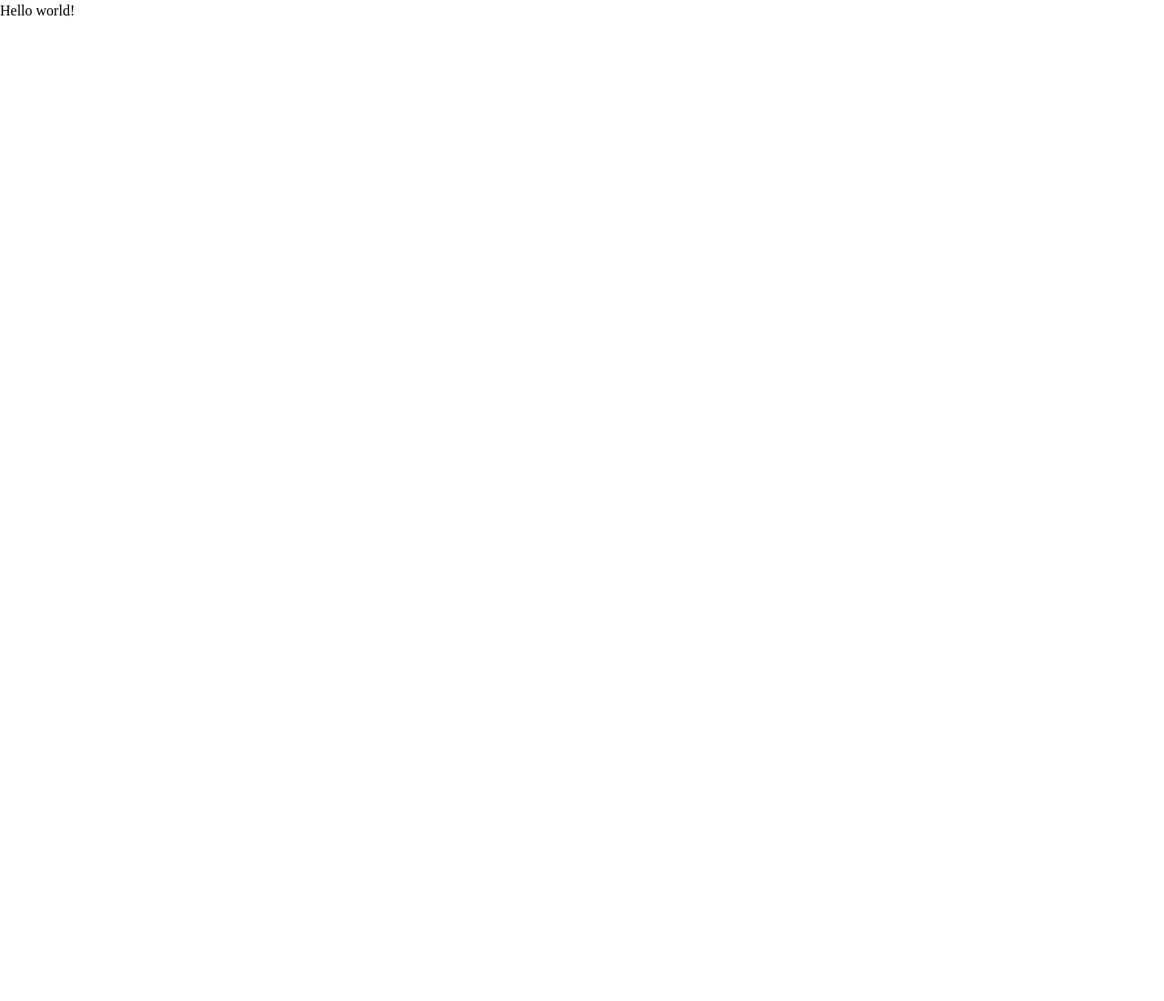
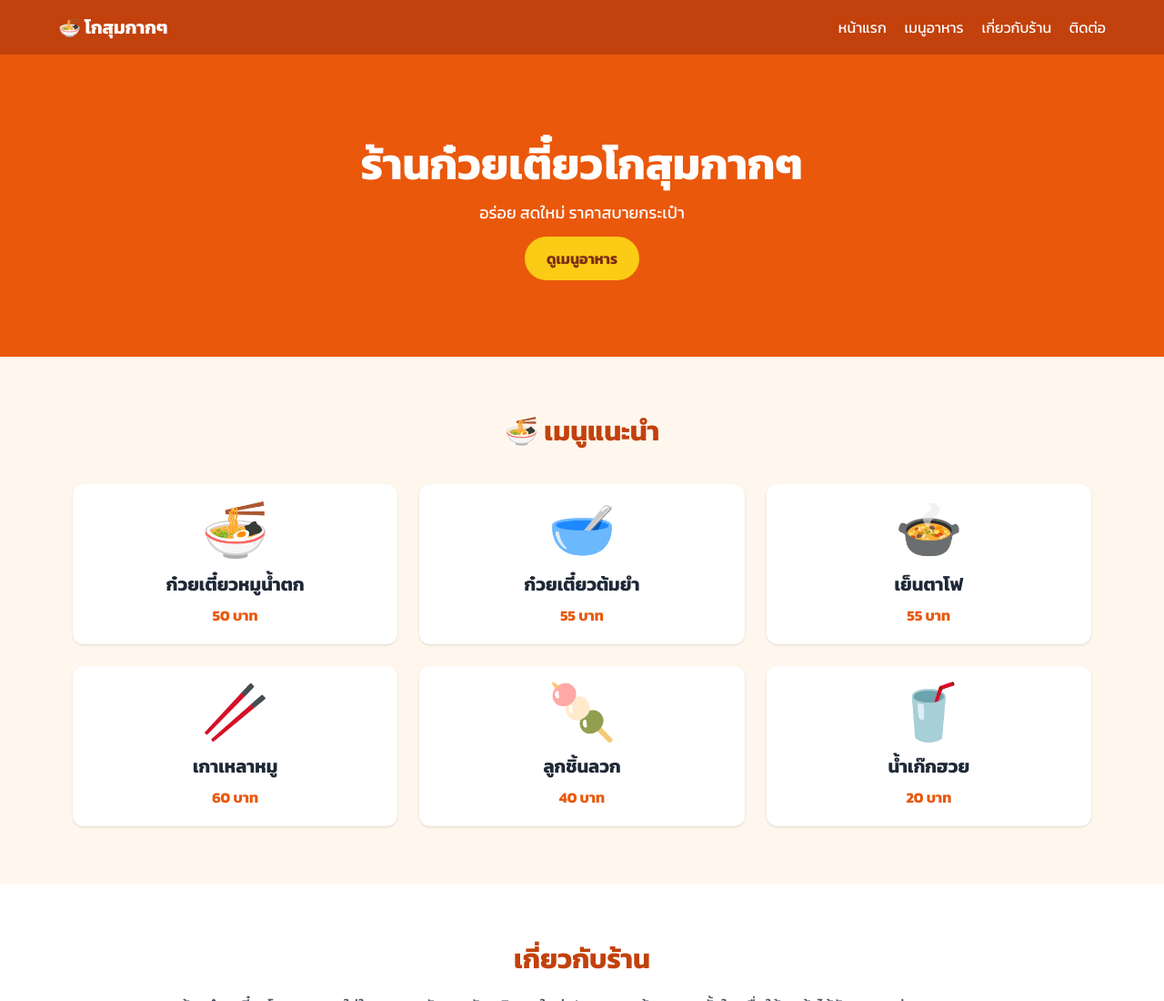
Before and after one commit to channelwa123-sketch/jakawat123, a website built with Vite: page my-jakawat/index.html in a window 1280 px wide. Shown: the top 1100 px of the page at 91% size. Before the commit the page ends 800 px from the top, so only its background shows below. Built offline with nearby package versions, Linux system fonts and the light colour scheme.

Commit message:
first commit

```diff
--- a/my-jakawat/index.html
+++ b/my-jakawat/index.html
@@ -1,13 +1,136 @@
-<!doctype html>
-<html lang="en">
-  <head>
-    <meta charset="UTF-8" />
-    <link rel="icon" type="image/svg+xml" href="/favicon.svg" />
-    <meta name="viewport" content="width=device-width, initial-scale=1.0" />
-    <title>my-jakawat</title>
-  </head>
-  <body>
-    <h1 class="text-3xl font-bold underline">
-    Hello world!
-  </body>
+
+<!DOCTYPE html>
+<html lang="th">
+<head>
+  <meta charset="UTF-8">
+  <meta name="viewport" content="width=device-width, initial-scale=1.0">
+  <title>ร้านก๋วยเตี๋ยวโกสุมกากๆ</title>
+
+  <!-- Tailwind CSS -->
+  <script src="https://cdn.tailwindcss.com"></script>
+
+  <!-- Google Fonts -->
+  <link href="https://fonts.googleapis.com/css2?family=Kanit:wght@300;400;500;600;700&display=swap" rel="stylesheet">
+
+  <!-- External CSS -->
+  <link rel="stylesheet" href="style.css">
+</head>
+
+<body class="bg-orange-50 text-gray-800">
+
+  <!-- Navbar -->
+  <nav class="bg-orange-700 text-white p-4 sticky top-0 z-50">
+    <div class="max-w-6xl mx-auto flex justify-between items-center">
+      <h1 class="text-xl font-bold">🍜 โกสุมกากๆ</h1>
+
+      <div class="space-x-4 hidden md:block">
+        <a href="#home" class="hover:text-yellow-300">หน้าแรก</a>
+        <a href="#menu" class="hover:text-yellow-300">เมนูอาหาร</a>
+        <a href="#about" class="hover:text-yellow-300">เกี่ยวกับร้าน</a>
+        <a href="#contact" class="hover:text-yellow-300">ติดต่อ</a>
+      </div>
+    </div>
+  </nav>
+
+  <!-- Hero -->
+  <section id="home" class="bg-orange-600 text-white text-center py-24 px-4">
+    <h2 class="text-4xl md:text-5xl font-bold mb-4">
+      ร้านก๋วยเตี๋ยวโกสุมกากๆ
+    </h2>
+
+    <p class="text-lg mb-6">
+      อร่อย สดใหม่ ราคาสบายกระเป๋า
+    </p>
+
+    <a href="#menu"
+      class="bg-yellow-400 text-orange-900 px-6 py-3 rounded-full font-bold hover:bg-yellow-300">
+      ดูเมนูอาหาร
+    </a>
+  </section>
+
+  <!-- Menu -->
+  <section id="menu" class="max-w-6xl mx-auto py-16 px-4">
+    <h2 class="text-3xl font-bold text-center text-orange-700 mb-10">
+      🍜 เมนูแนะนำ
+    </h2>
+
+    <div class="grid grid-cols-1 sm:grid-cols-2 md:grid-cols-3 gap-6">
+
+      <div class="bg-white rounded-xl shadow p-5 text-center">
+        <div class="text-6xl mb-4">🍜</div>
+        <h3 class="text-xl font-bold">ก๋วยเตี๋ยวหมูน้ำตก</h3>
+        <p class="text-orange-600 font-bold mt-2">50 บาท</p>
+      </div>
+
+      <div class="bg-white rounded-xl shadow p-5 text-center">
+        <div class="text-6xl mb-4">🥣</div>
+        <h3 class="text-xl font-bold">ก๋วยเตี๋ยวต้มยำ</h3>
+        <p class="text-orange-600 font-bold mt-2">55 บาท</p>
+      </div>
+
+      <div class="bg-white rounded-xl shadow p-5 text-center">
+        <div class="text-6xl mb-4">🍲</div>
+        <h3 class="text-xl font-bold">เย็นตาโฟ</h3>
+        <p class="text-orange-600 font-bold mt-2">55 บาท</p>
+      </div>
+
+      <div class="bg-white rounded-xl shadow p-5 text-center">
+        <div class="text-6xl mb-4">🥢</div>
+        <h3 class="text-xl font-bold">เกาเหลาหมู</h3>
+        <p class="text-orange-600 font-bold mt-2">60 บาท</p>
+      </div>
+
+      <div class="bg-white rounded-xl shadow p-5 text-center">
+        <div class="text-6xl mb-4">🍡</div>
+        <h3 class="text-xl font-bold">ลูกชิ้นลวก</h3>
+        <p class="text-orange-600 font-bold mt-2">40 บาท</p>
+      </div>
+
+      <div class="bg-white rounded-xl shadow p-5 text-center">
+        <div class="text-6xl mb-4">🥤</div>
+        <h3 class="text-xl font-bold">น้ำเก๊กฮวย</h3>
+        <p class="text-orange-600 font-bold mt-2">20 บาท</p>
+      </div>
+
+    </div>
+  </section>
+
+  <!-- About -->
+  <section id="about" class="bg-white py-16 px-4">
+    <div class="max-w-4xl mx-auto text-center">
+      <h2 class="text-3xl font-bold text-orange-700 mb-5">
+        เกี่ยวกับร้าน
+      </h2>
+
+      <p class="text-gray-600 text-lg">
+        ร้านก๋วยเตี๋ยวโกสุมกากๆ ใส่ใจทุกชาม
+        คัดสรรวัตถุดิบสดใหม่ ปรุงอาหารด้วยความตั้งใจ
+        เพื่อให้ลูกค้าได้รับความอร่อยและความคุ้มค่า
+      </p>
+    </div>
+  </section>
+
+  <!-- Contact -->
+  <section id="contact" class="bg-orange-100 py-16 px-4">
+    <div class="max-w-4xl mx-auto text-center">
+      <h2 class="text-3xl font-bold text-orange-700 mb-6">
+        ติดต่อร้าน
+      </h2>
+
+      <p class="mb-2">📍 โกสุมพิสัย จังหวัดมหาสารคาม</p>
+      <p class="mb-2">📞 08X-XXX-XXXX</p>
+      <p>🕘 เปิดบริการ 09:00 - 17:00 น.</p>
+    </div>
+  </section>
+
+  <!-- Footer -->
+  <footer class="bg-orange-800 text-white text-center p-5">
+    <p>© 2026 ร้านก๋วยเตี๋ยวโกสุมกากๆ</p>
+
+    <p class="text-sm text-orange-200 mt-1">
+      ขอบคุณที่มาอุดหนุนครับ
+    </p>
+  </footer>
+
+</body>
 </html>
--- a/my-jakawat/src/style.css
+++ b/my-jakawat/src/style.css
@@ -1 +1,22 @@
 @import "tailwindcss";
+
+
+/* ตั้งค่าฟอนต์หลัก */
+body {
+    font-family: 'Kanit', sans-serif;
+}
+
+/* เลื่อนหน้าเว็บแบบนุ่มนวล */
+html {
+    scroll-behavior: smooth;
+}
+
+/* เอฟเฟกต์เมื่อนำเมาส์ไปวางบนเมนู */
+nav a {
+    transition: color 0.3s ease;
+}
+
+/* เอฟเฟกต์ปุ่ม */
+a {
+    transition: all 0.3s ease;
+}
```
